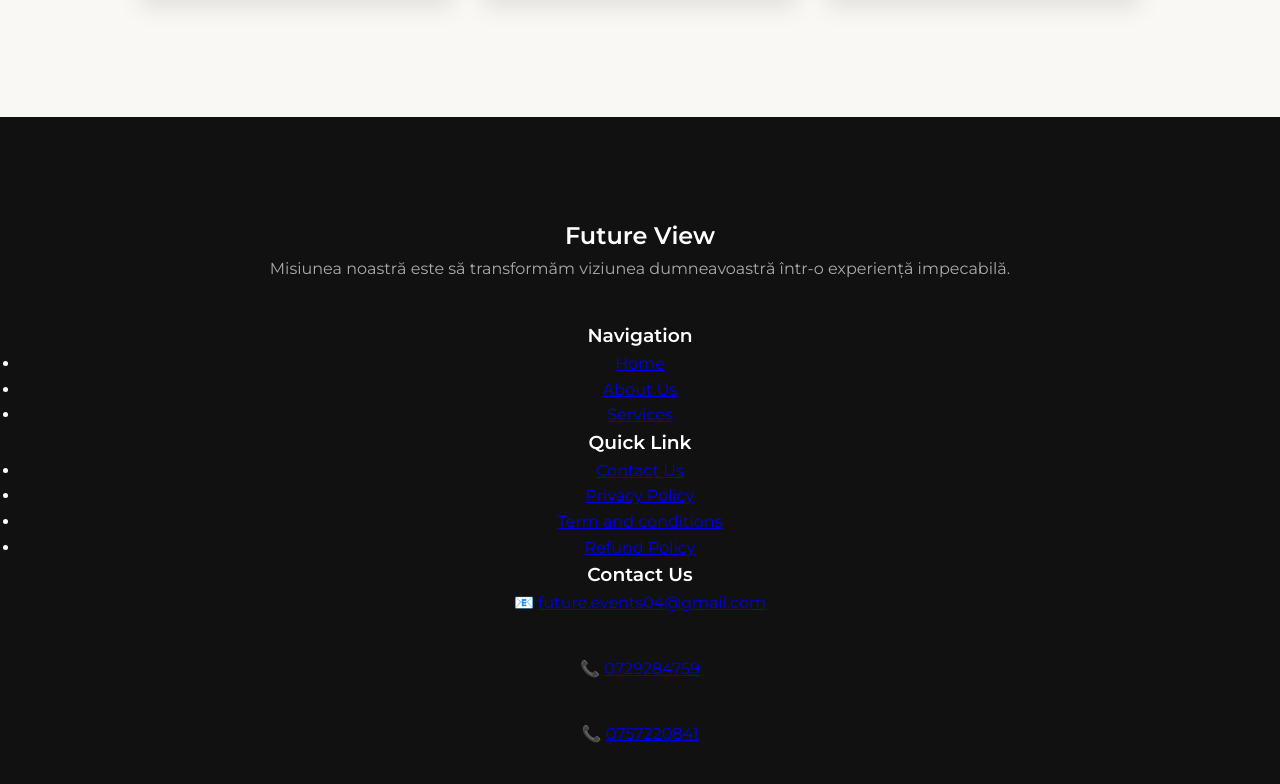
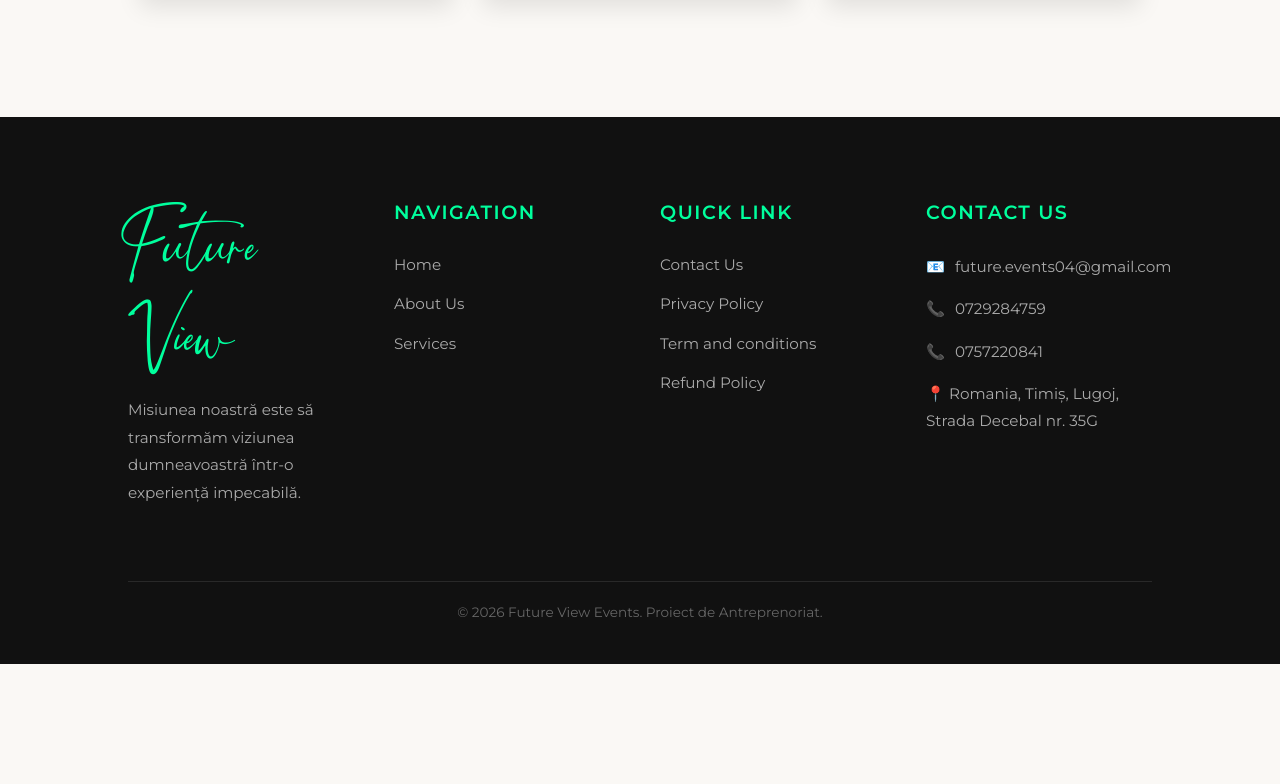
Before and after one commit to Dannydm112/site-forfun, a plain HTML site: page index.html in a window 1280 px wide. Shown: the part 3124-3908 px from the top of the page. After the commit the page ends 3788 px from the top, so only its background shows below. Drawn offline with Linux system fonts and the light colour scheme.

Commit message:
Update style.css

```diff
--- a/style.css
+++ b/style.css
@@ -270,25 +270,68 @@ body {
 }
 
 /* ================= FOOTER ================= */
+/* ================= FOOTER ================= */
 .footer {
-    text-align: center;
-    padding: 100px 20px 40px;
-    background: #111111; /* Footerul îl lăsăm negru ca să „închidă” frumos site-ul */
+padding: 80px 10% 40px;
+background: #111111;
 color: #ffffff;
+font-size: 0.95rem;
 }
-.footer-title {
+.footer-container {
+display: grid;
+grid-template-columns: repeat(auto-fit, minmax(200px, 1fr));
+gap: 40px;
+margin-bottom: 60px;
+text-align: left;
+}
+.footer-logo {
 font-family: 'Allura', cursive;
 color: var(--emerald);
-    font-size: 4rem;
+font-size: 3.5rem;
 font-weight: normal;
+margin-bottom: 20px;
+}
+.footer-col h3 {
+color: var(--emerald);
+font-size: 1.2rem;
+margin-bottom: 25px;
+text-transform: uppercase;
+letter-spacing: 1.5px;
+}
+.footer-col p {
+color: #aaaaaa;
+line-height: 1.8;
 margin-bottom: 15px;
 }
-.footer p {
+.footer-col ul {
+list-style: none;
+}
+.footer-col ul li {
+margin-bottom: 15px;
+}
+.footer-col ul li a {
 color: #aaaaaa;
-    margin-bottom: 40px;
+text-decoration: none;
+transition: color 0.3s ease;
+}
+.footer-col ul li a:hover {
+color: var(--emerald);
+}
+.contact-info p {
+display: flex;
+align-items: flex-start;
+gap: 10px;
+}
+.contact-info a {
+color: #aaaaaa;
+text-decoration: none;
+transition: color 0.3s ease;
+}
+.contact-info a:hover {
+color: var(--emerald);
 }
 .footer-bottom {
-    margin-top: 80px;
+text-align: center;
 border-top: 1px solid rgba(255, 255, 255, 0.1);
 padding-top: 20px;
 font-size: 0.85rem;
```
Lines whose indentation alone changed are shown as unchanged.
